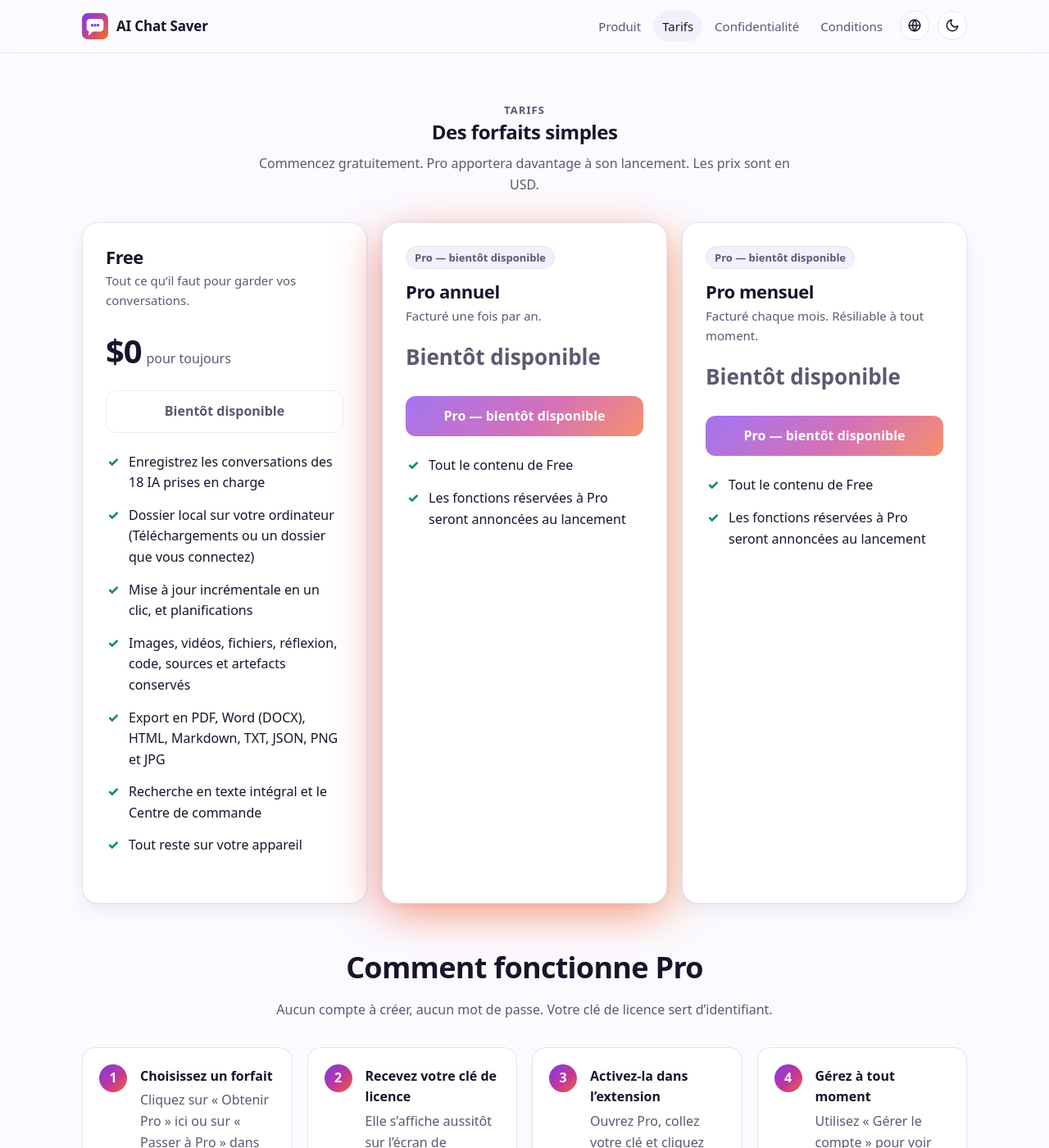
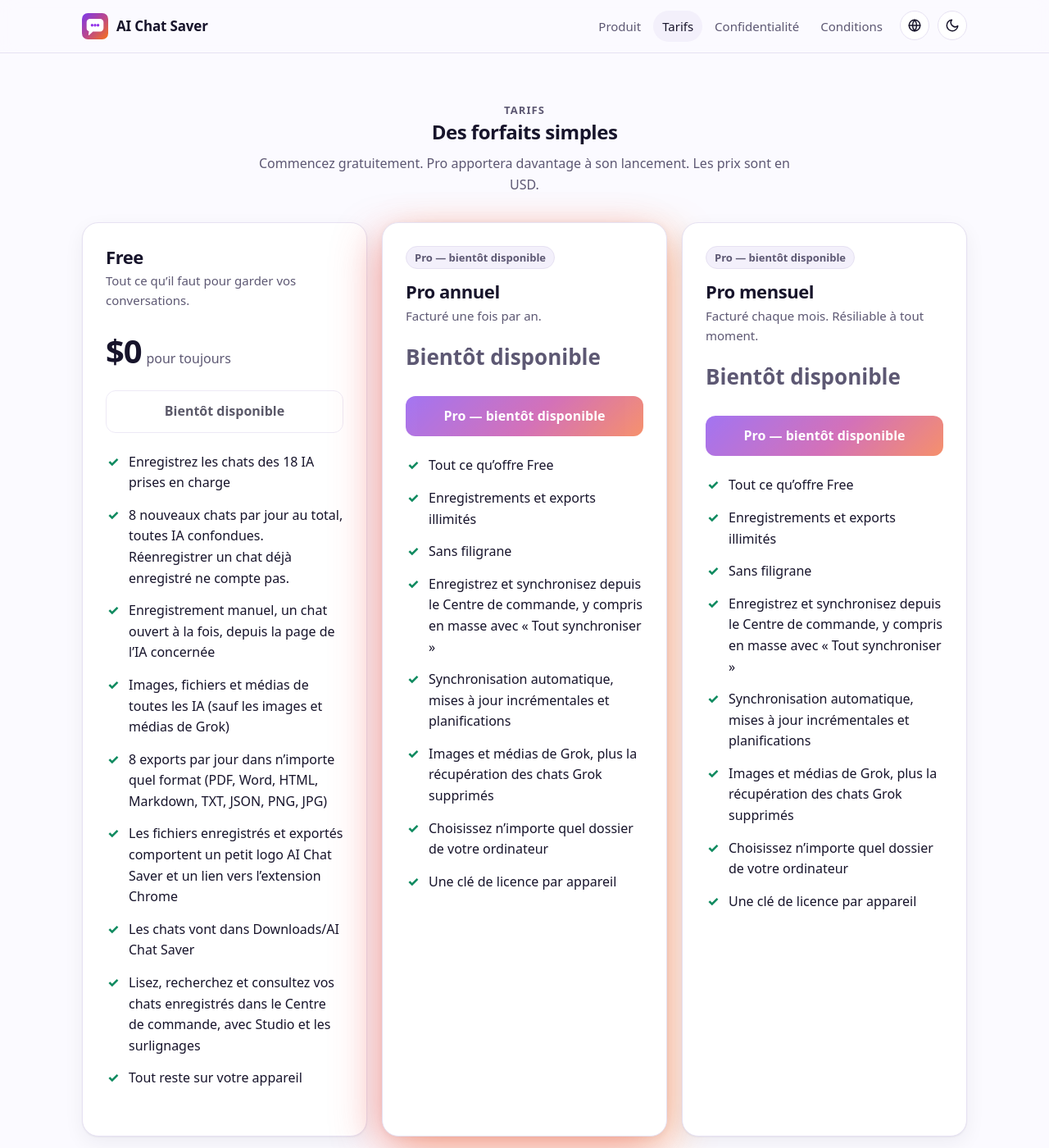
Before and after one commit to aichatsaver/aichatsaver.github.io, a Jekyll site: the page built from fr/pricing.html, in a window 1280 px wide and 1400 px high. Shown: the whole window at 82% size. Built offline with Jekyll 4.4.1, drawn with Linux system fonts in a browser that asks for light colours.

Commit message:
Pricing: finalized Free/Pro feature lists (fr)

```diff
--- a/_data/i18n/fr.yml
+++ b/_data/i18n/fr.yml
@@ -32,16 +32,24 @@
   description: AI Chat Saver est une extension de navigateur qui enregistre vos conversations de 18 assistants d’IA dans un dossier local, avec mise à jour en un clic, recherche et exports fidèles aux sites d’origine.
   pro_status: Pro — bientôt disponible
   free_features:
-  - Enregistrez les conversations des 18 IA prises en charge
-  - Dossier local sur votre ordinateur (Téléchargements ou un dossier que vous connectez)
-  - Mise à jour incrémentale en un clic, et planifications
-  - Images, vidéos, fichiers, réflexion, code, sources et artefacts conservés
-  - Export en PDF, Word (DOCX), HTML, Markdown, TXT, JSON, PNG et JPG
-  - Recherche en texte intégral et le Centre de commande
-  - Tout reste sur votre appareil
+  - "Enregistrez les chats des 18 IA prises en charge"
+  - "8 nouveaux chats par jour au total, toutes IA confondues. Réenregistrer un chat déjà enregistré ne compte pas."
+  - "Enregistrement manuel, un chat ouvert à la fois, depuis la page de l’IA concernée"
+  - "Images, fichiers et médias de toutes les IA (sauf les images et médias de Grok)"
+  - "8 exports par jour dans n’importe quel format (PDF, Word, HTML, Markdown, TXT, JSON, PNG, JPG)"
+  - "Les fichiers enregistrés et exportés comportent un petit logo AI Chat Saver et un lien vers l’extension Chrome"
+  - "Les chats vont dans Downloads/AI Chat Saver"
+  - "Lisez, recherchez et consultez vos chats enregistrés dans le Centre de commande, avec Studio et les surlignages"
+  - "Tout reste sur votre appareil"
   pro_features:
-  - Tout le contenu de Free
-  - Les fonctions réservées à Pro seront annoncées au lancement
+  - "Tout ce qu’offre Free"
+  - "Enregistrements et exports illimités"
+  - "Sans filigrane"
+  - "Enregistrez et synchronisez depuis le Centre de commande, y compris en masse avec « Tout synchroniser »"
+  - "Synchronisation automatique, mises à jour incrémentales et planifications"
+  - "Images et médias de Grok, plus la récupération des chats Grok supprimés"
+  - "Choisissez n’importe quel dossier de votre ordinateur"
+  - "Une clé de licence par appareil"
 home:
   title: Produit
   logo_alt: Logo de %name%
@@ -92,7 +100,7 @@
   - q: Ai-je besoin d’un compte ?
     a: Non. %name% utilise les sessions que vous avez déjà sur chaque site d’IA. Pro utilise une clé de licence fournie par notre partenaire de paiement, Freemius. Collez-la une fois dans l’extension et vous êtes connecté.
   - q: Où mes conversations sont-elles enregistrées ?
-    a: Dans Downloads/AI Chat Saver sur votre ordinateur (un dossier par IA), ou dans un dossier que vous connectez. Une copie est aussi gardée dans le stockage local du navigateur pour une recherche instantanée.
+    a: "Dans Downloads/AI Chat Saver sur votre ordinateur (un dossier par IA). Avec Pro, vous pouvez choisir n’importe quel dossier de votre ordinateur. Une copie est aussi gardée dans le stockage local du navigateur pour une recherche instantanée."
   - q: Que se passe-t-il si un site d’IA change ?
     a: Après chaque synchronisation, l’extension vérifie toutes les IA. Si un site a changé et que l’enregistrement ne fonctionne plus, vous recevez une notification et un bandeau, et une exécution défaillante n’écrase jamais une conversation correctement enregistrée.
   - q: Est-ce gratuit ?
```
